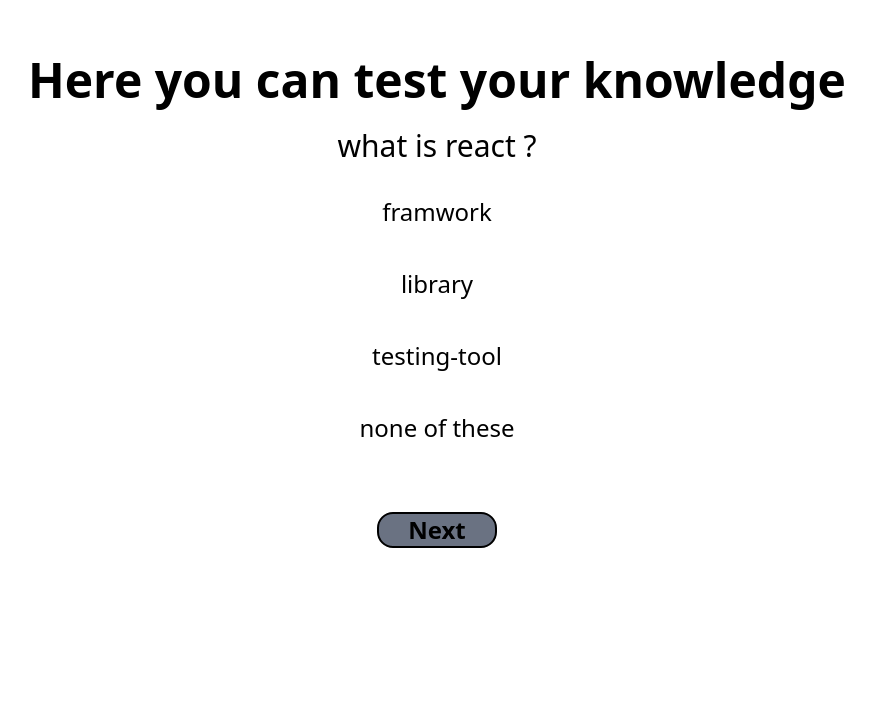
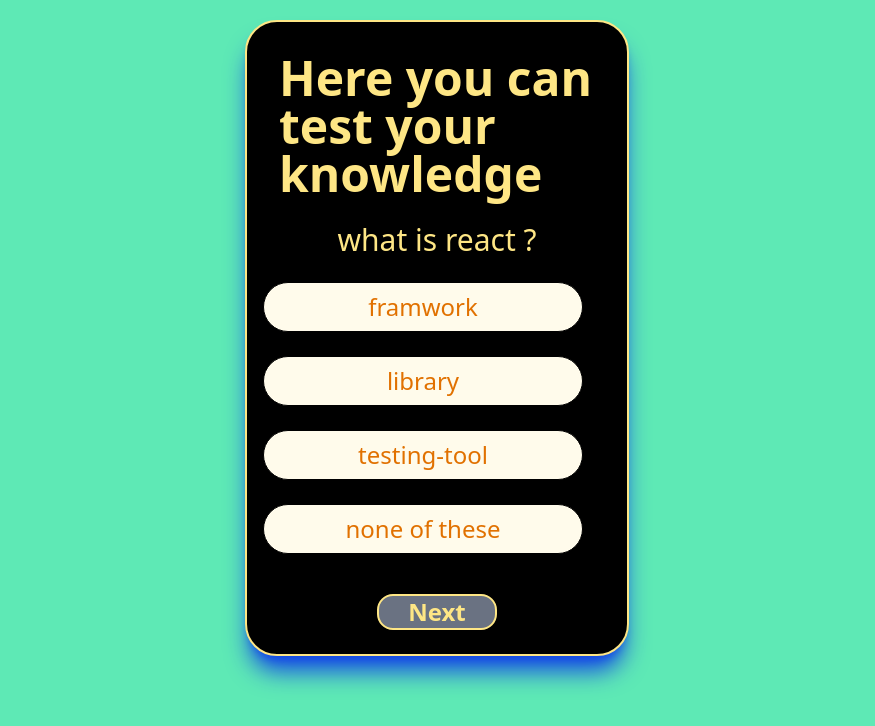
Before and after one commit to akshay-sharma062/React-Project, a React (Vite) app in the folder Quiz_App/: page / in a window 1280 px wide. Shown: the top 726 px of the page, without its empty margins (203-1078 px from the left). Built offline with nearby package versions, Linux system fonts and the light colour scheme.

Commit message:
this is weather app

```diff
--- a/Quiz_App/src/App.jsx
+++ b/Quiz_App/src/App.jsx
@@ -3,7 +3,7 @@
 
 function App() {
   return (
-    <div>
+    <div className='bg-emerald-300 flex justify-center w-screen h-screen text-amber-200 '>
       <Quiz/>
     </div>
   )
--- a/Quiz_App/src/components/Questions.jsx
+++ b/Quiz_App/src/components/Questions.jsx
@@ -2,11 +2,11 @@
 
 function Questions({ questions, options, handleClick, answer ,nextQuestion }) {
   return (
-    <div className="p-10">
-      <h1 className="p-4 flex justify-center text-5xl text-black font-bold">
+    <div className="p-4 w-96 bg-black border-2 rounded-4xl m-5 shadow-xl hover:shadow-amber-300 duration-700 shadow-blue-700">
+      <h1 className="p-4 flex justify-center text-5xl  font-bold">
         Here you can test your knowledge
       </h1>
-      <div className="text-3xl text-black  mt-2 flex justify-center font-medium">
+      <div className="text-3xl  mt-2 flex justify-center font-medium">
         {questions}
       </div>
       <div className="cursor-pointer">
@@ -18,8 +18,8 @@
             }}
             className={
               answer === option
-                ? "bg-yellow-500 text-2xl text-black justify-center flex mt-6 rounded-4xl p-2"
-                : "text-2xl text-black justify-center flex duration-600 mt-6 rounded-4xl p-2 hover:bg-yellow-500 "
+                ? "bg-yellow-500 text-amber-50 font-medium text-2xl  w-xs  flex justify-center  mt-6 rounded-4xl p-2"
+                : "text-2xl flex text-amber-600 bg-amber-50 justify-center items-center w-xs border-black border-1 hover:shadow-2xl shadow-amber-500  duration-600 mt-6 rounded-4xl p-2 hover:bg-yellow-500 "
             }
           >
             {option}
@@ -30,8 +30,8 @@
             disabled={answer === null}
             className={
               answer === null
-                ? "cursor-not-allowed rounded-2xl mt-5 font-bold border-2 text-2xl w-30 bg-gray-500"
-                : "text-2xl w-30 bg-green-400 rounded-2xl mt-5 font-bold border-2 hover:border-amber-300 text-black p-2 duration-500  hover:bg-amber-300 cursor-pointer"
+                ? "cursor-not-allowed rounded-2xl font-bold border-2 mb-2 text-2xl w-30 bg-gray-500"
+                : "text-2xl w-30 bg-green-400 rounded-2xl mb-2 font-bold border-2 hover:border-amber-300 text-black p-2 duration-500  hover:bg-amber-300 cursor-pointer"
             }
             onClick={nextQuestion}
           >
```
